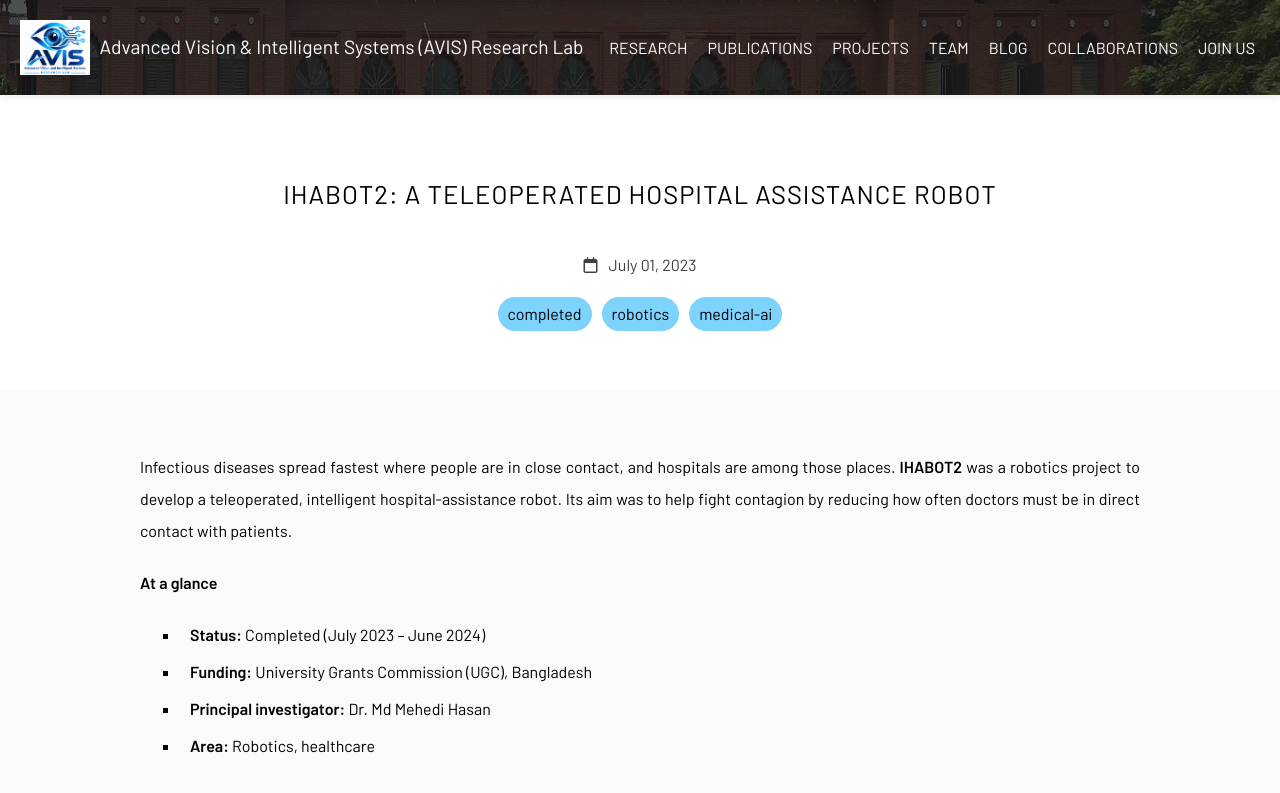
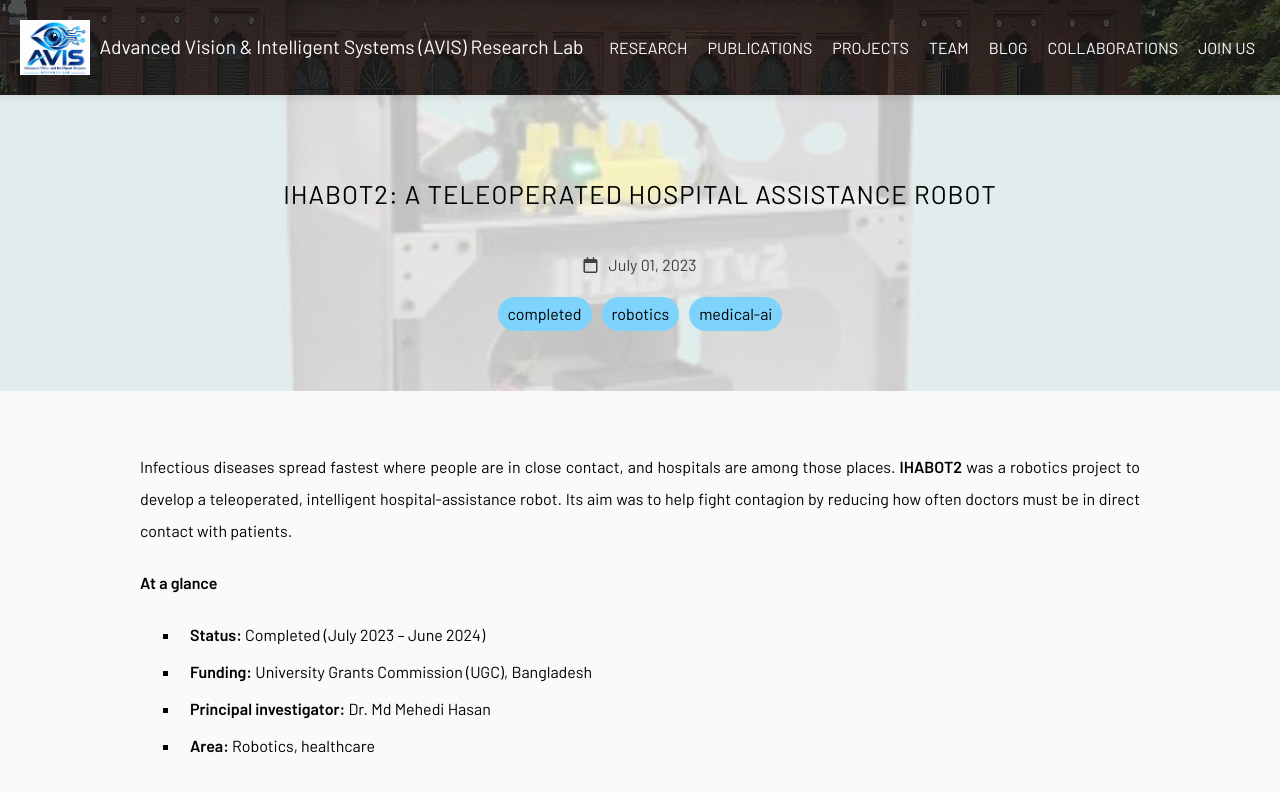
Before and after one commit to avis-res-lab/avis-res-lab.github.io, a Jekyll site: the page built from _posts/2023-07-01-ihabot2.md, in a window 1280 px wide and 900 px high. Shown: the top 793 px of the window. Built offline with Jekyll 4.4.1, drawn with Linux system fonts in a browser that asks for light colours; a style sheet for code colours, icons or effects is not loaded.

Commit message:
Add background images to histology and IHABOT2 project pages

```diff
--- a/_posts/2023-07-01-ihabot2.md
+++ b/_posts/2023-07-01-ihabot2.md
@@ -1,10 +1,12 @@
 ---
 title: "IHABOT2: a teleoperated hospital assistance robot"
+image: images/ihabot2.jpg
 tags:
   - completed
   - robotics
   - medical ai
 ---
+
 
 Infectious diseases spread fastest where people are in close contact, and hospitals are among those places.
 **IHABOT2** was a robotics project to develop a teleoperated, intelligent hospital-assistance robot. Its aim was to help fight contagion by reducing how often doctors must be in direct contact with patients.
```
Also changed, not shown: _posts/2025-10-19-explainable-ai-histology.md (+2 -0 lines).
